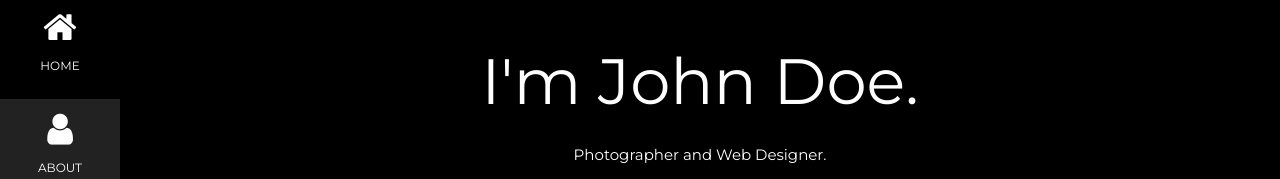
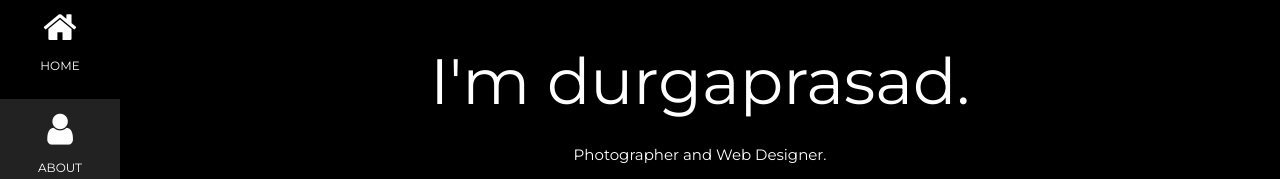
Before and after one commit to durgaprasad9866/resume, a plain HTML site: page index.html in a window 1280 px wide. Shown: the part 21-200 px from the top of the page. Drawn offline with nearby package versions, Linux system fonts and the light colour scheme.

Commit message:
Update index.html

```diff
--- a/index.html
+++ b/index.html
@@ -56,7 +56,7 @@ body, h1,h2,h3,h4,h5,h6 {font-family: "Montserrat", sans-serif}
 <div class="w3-padding-large" id="main">
   <!-- Header/Home -->
   <header class="w3-container w3-padding-32 w3-center w3-black" id="home">
-    <h1 class="w3-jumbo"><span class="w3-hide-small">I'm</span> John Doe.</h1>
+    <h1 class="w3-jumbo"><span class="w3-hide-small">I'm</span> durgaprasad.</h1>
     <p>Photographer and Web Designer.</p>
     <img src="dp.jpg" alt="boy" class="w3-image" width="992" height="1108">
   </header>
```
